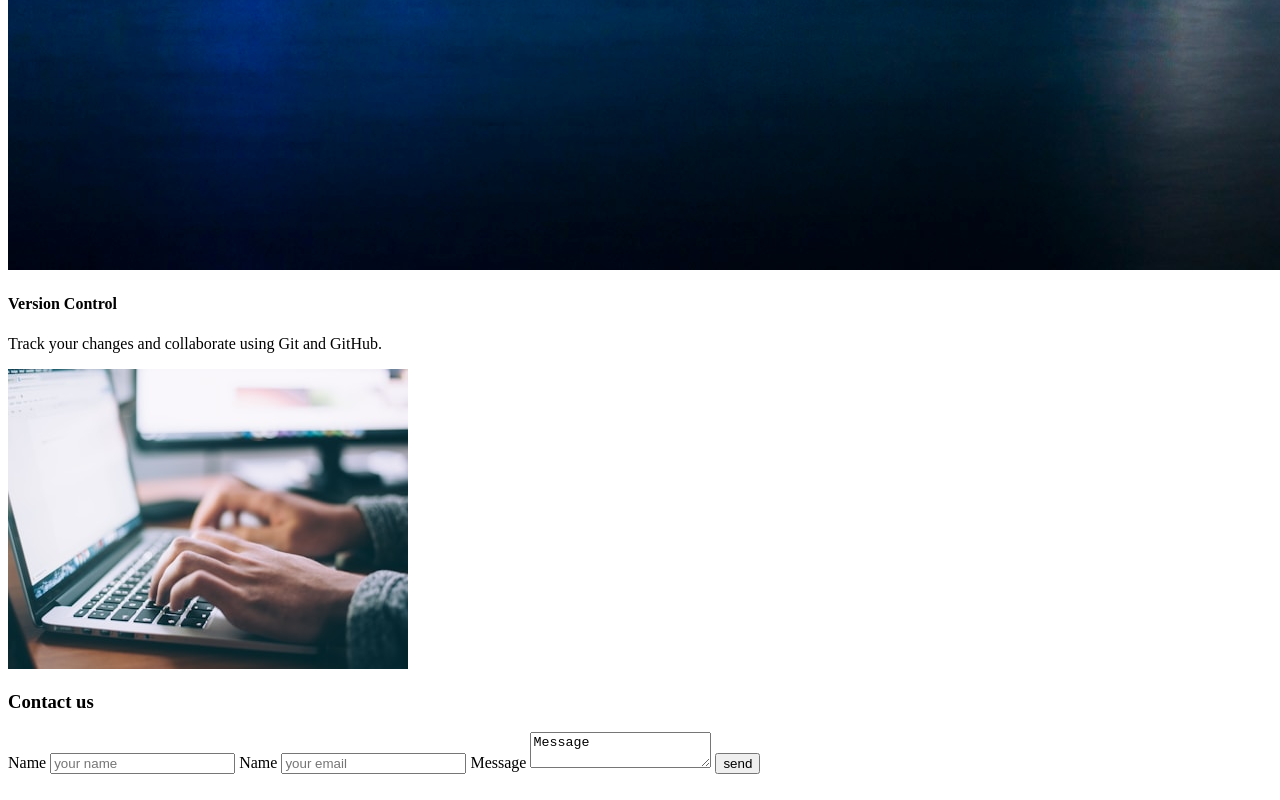
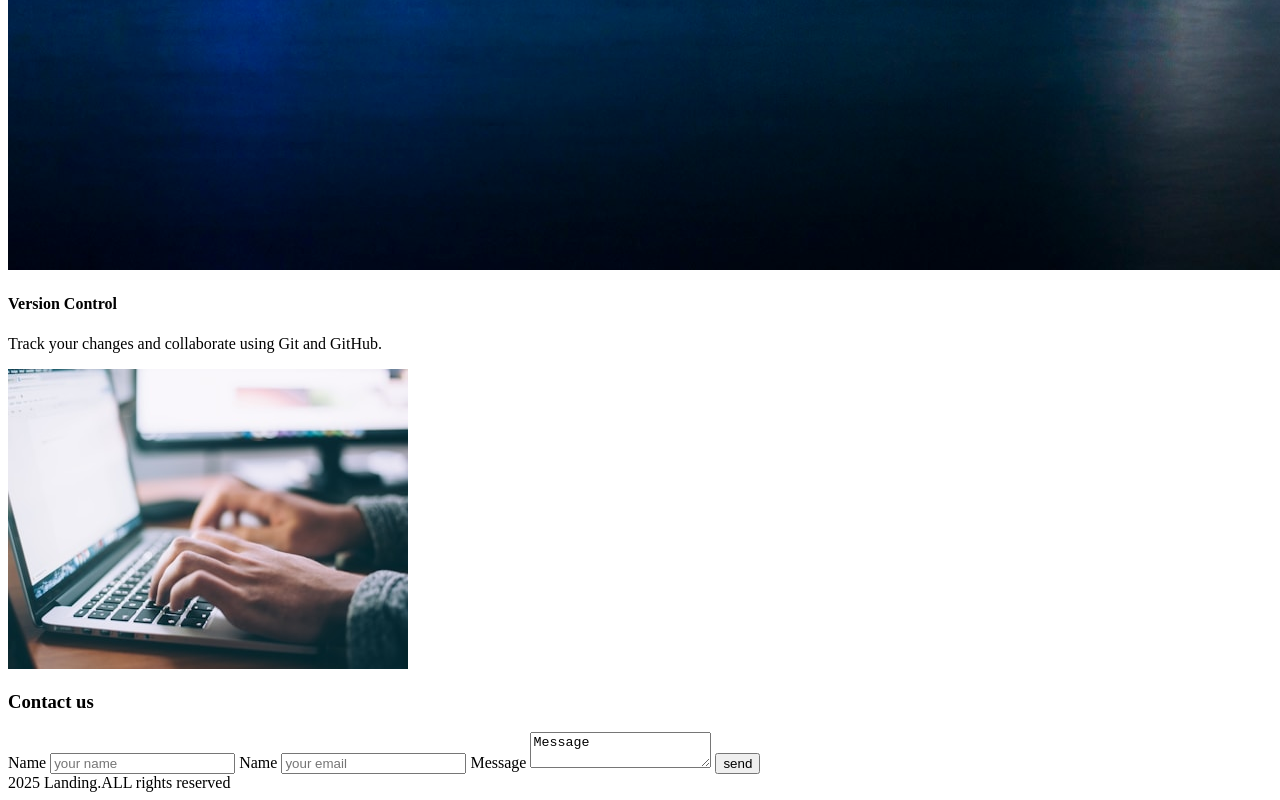
Before and after one commit to UWASEdjaria/Project-Responsive-Landing-Page-with-Tailwind-GitHub, a plain HTML site: page index.html in a window 1280 px wide. Shown: the part 5878-6678 px from the top of the page. Drawn offline with Linux system fonts and the light colour scheme.

Commit message:
add footer

```diff
--- a/index.html
+++ b/index.html
@@ -64,7 +64,7 @@
         <button>send</button>
     </form>
    </section>
-
+   <footer>2025 Landing.ALL rights reserved</footer>
 
 </body>
 </html>
```
